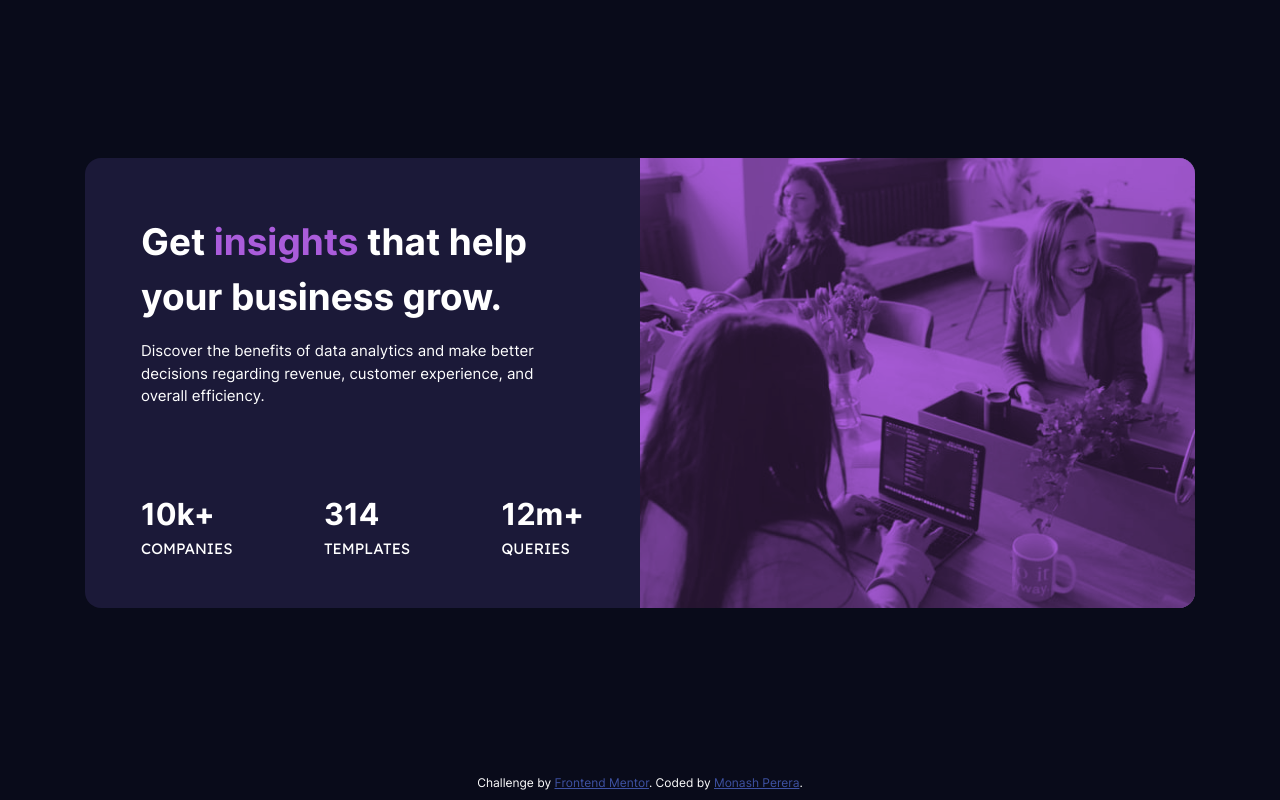
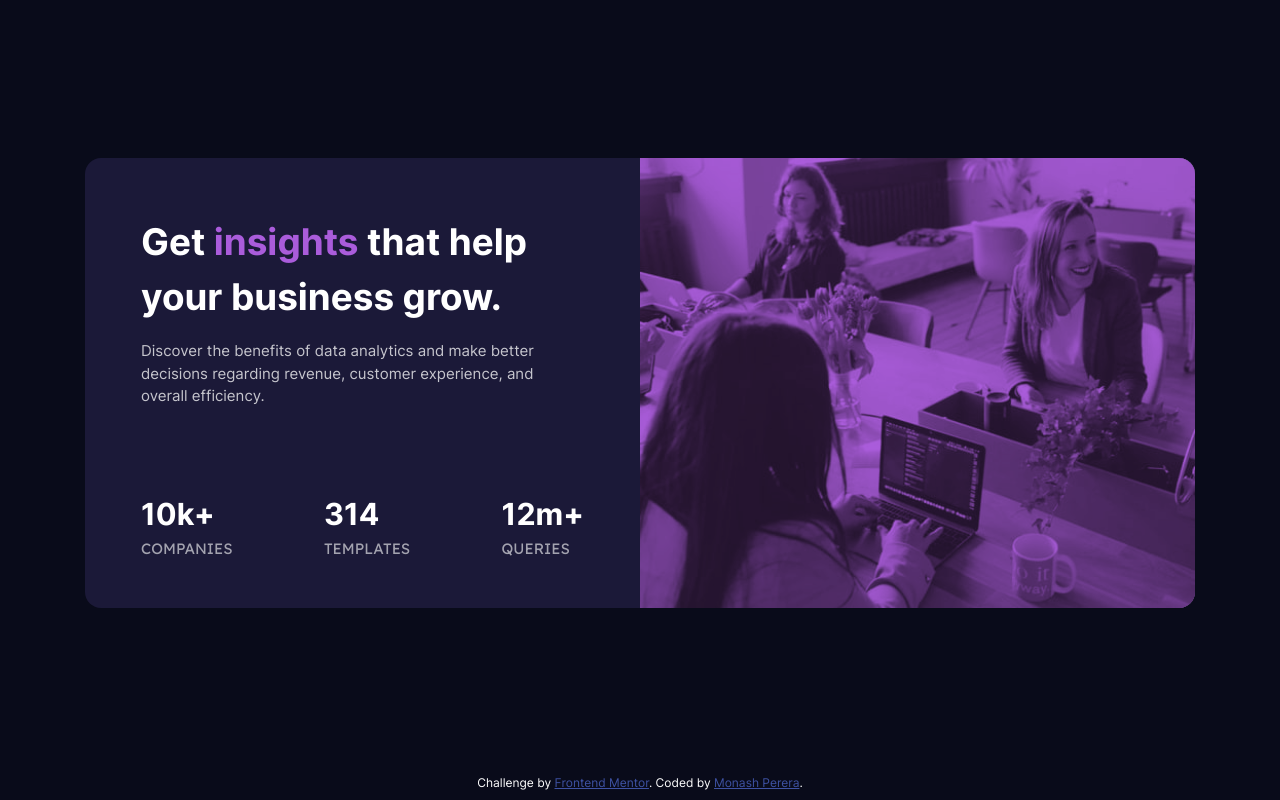
Before and after one commit to monashperera/stats-preview-card-component-main, a plain HTML site: page index.html in a window 1280 px wide. Drawn offline with Linux system fonts and the light colour scheme.

Commit message:
font color changes

```diff
--- a/assets/css/style.css
+++ b/assets/css/style.css
@@ -122,6 +122,7 @@ p, h1, h2, h3, h4, h5, h6 {
 }
 
 .card-info p {
+    color: var(--transparent-white-1);
     font-family: var(--font-type-inter);
 }
 
@@ -134,6 +135,7 @@ p, h1, h2, h3, h4, h5, h6 {
 
 .card-stat-info > span:last-child {
     display: block;
+    color: var(--transparent-white-2);
     font-family: var(--font-type-lexend);
     font-weight: var(--fw-regular);
     text-transform: uppercase;
```
